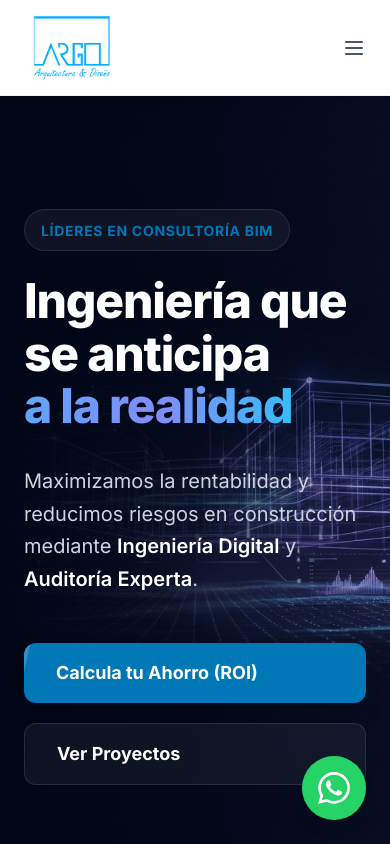
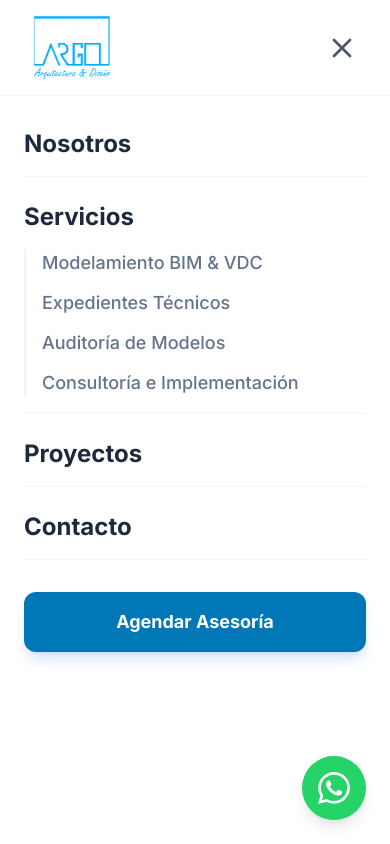
Before and after one commit to Cshion/argo-landing, a Next.js app: page / in a window 390 px wide. Both pictures are taken after a click on the button "Open menu". Shown: the top 844 px of the page. Built offline with nearby package versions, Linux system fonts and the light colour scheme.

Commit message:
feat: add responsive mobile navigation menu with body scroll lock.

```diff
--- a/src/components/Header.tsx
+++ b/src/components/Header.tsx
@@ -2,20 +2,34 @@
 
 import Link from 'next/link';
 import Image from 'next/image';
-import { ChevronDown } from 'lucide-react';
+import { ChevronDown, Menu, X } from 'lucide-react';
+import { useState, useEffect } from 'react';
 import { services } from '@/data/services';
 import { siteConfig } from '@/config/site';
 import { useCalendly } from '@/context/CalendlyContext';
 
 const Header = () => {
     const { openCalendly } = useCalendly();
+    const [isMobileMenuOpen, setIsMobileMenuOpen] = useState(false);
+
+    // Lock body scroll when menu is open
+    useEffect(() => {
+        if (isMobileMenuOpen) {
+            document.body.style.overflow = 'hidden';
+        } else {
+            document.body.style.overflow = 'unset';
+        }
+        return () => {
+            document.body.style.overflow = 'unset';
+        }
+    }, [isMobileMenuOpen]);
 
     return (
+        <>
             <header className="sticky top-0 z-50 bg-white/95 backdrop-blur-md border-b border-gray-200/50 h-24 flex items-center shadow-sm transition-all">
                 <div className="container mx-auto px-6 flex items-center justify-between">
                     <div className="flex-shrink-0">
-                    <Link href="/">
-                        {/* Increased Size as requested */}
+                        <Link href="/" onClick={() => setIsMobileMenuOpen(false)}>
                             <div className="relative w-24 h-24 md:w-32 md:h-32 flex items-center">
                                 <Image
                                     src="/argo_logo.png"
@@ -28,6 +42,7 @@
                         </Link>
                     </div>
 
+                    {/* Desktop Nav */}
                     <nav className="hidden md:flex gap-8 items-center">
                         {siteConfig.nav.main.map((item) => {
                             if (item.title === "Servicios") {
@@ -70,12 +85,86 @@
                         </button>
                     </div>
 
-                {/* Mobile Menu Button Pattern (Placeholder) */}
-                <button className="md:hidden text-gray-600">
-                    <svg className="w-6 h-6" fill="none" stroke="currentColor" viewBox="0 0 24 24"><path strokeLinecap="round" strokeLinejoin="round" strokeWidth={2} d="M4 6h16M4 12h16M4 18h16" /></svg>
+                    {/* Mobile Menu Trigger Button */}
+                    <button
+                        className="md:hidden p-2 text-gray-600 hover:text-accent transition-colors"
+                        onClick={() => setIsMobileMenuOpen(true)}
+                        aria-label="Open menu"
+                    >
+                        <Menu className="w-8 h-8" />
                     </button>
                 </div>
             </header>
+
+            {/* Mobile Menu Overlay - Independent Layer */}
+            <div className={`fixed inset-0 bg-white z-[100] md:hidden transition-all duration-300 ease-in-out h-[100dvh] ${isMobileMenuOpen ? 'opacity-100 visible' : 'opacity-0 invisible pointer-events-none'}`}>
+                <div className="flex flex-col h-full">
+                    {/* Mobile Header Inside Overlay */}
+                    <div className="h-24 flex items-center justify-between px-6 border-b border-gray-100 flex-shrink-0">
+                        <div className="relative w-24 h-24 flex items-center">
+                            <Image
+                                src="/argo_logo.png"
+                                alt="Argo Logo"
+                                fill
+                                className="object-contain"
+                                priority
+                            />
+                        </div>
+                        <button
+                            className="p-2 text-gray-600 hover:text-accent transition-colors"
+                            onClick={() => setIsMobileMenuOpen(false)}
+                            aria-label="Close menu"
+                        >
+                            <X className="w-8 h-8" />
+                        </button>
+                    </div>
+
+                    {/* Scrollable Content */}
+                    <div className="flex-1 overflow-y-auto px-6 py-8">
+                        <nav className="flex flex-col gap-6">
+                            {siteConfig.nav.main.map((item) => (
+                                <div key={item.title} className="flex flex-col border-b border-gray-100 pb-4">
+                                    <Link
+                                        href={item.href}
+                                        className="text-2xl font-bold text-slate-800"
+                                        onClick={() => setIsMobileMenuOpen(false)}
+                                    >
+                                        {item.title}
+                                    </Link>
+                                    {/* Show services inline for mobile */}
+                                    {item.title === "Servicios" && (
+                                        <div className="flex flex-col gap-3 mt-4 pl-4 border-l-2 border-slate-100">
+                                            {services.map((service) => (
+                                                <Link
+                                                    key={service.slug}
+                                                    href={`/servicios/${service.slug}`}
+                                                    className="text-lg font-medium text-slate-500 hover:text-accent"
+                                                    onClick={() => setIsMobileMenuOpen(false)}
+                                                >
+                                                    {service.title}
+                                                </Link>
+                                            ))}
+                                        </div>
+                                    )}
+                                </div>
+                            ))}
+                        </nav>
+
+                        <div className="mt-8 mb-8">
+                            <button
+                                onClick={() => {
+                                    setIsMobileMenuOpen(false);
+                                    openCalendly();
+                                }}
+                                className="w-full bg-accent hover:bg-blue-700 text-white text-lg font-bold py-4 rounded-xl shadow-lg shadow-blue-500/20"
+                            >
+                                Agendar Asesoría
+                            </button>
+                        </div>
+                    </div>
+                </div>
+            </div>
+        </>
     );
 };
 
--- a/src/components/Hero.tsx
+++ b/src/components/Hero.tsx
@@ -19,21 +19,21 @@
             <div className="absolute inset-0 bg-gradient-to-r from-slate-950 via-slate-950/80 to-transparent z-1 pointer-events-none"></div>
 
             <div className="container mx-auto px-6 relative z-10 flex flex-col justify-center h-full">
-                <div className="max-w-4xl opacity-0 animate-[fadeIn_1s_ease-out_forwards]">
-                    <div className="inline-block px-4 py-2 rounded-full bg-white/5 border border-white/10 backdrop-blur-md mb-6 animate-[slideDown_0.8s_ease-out_0.2s_forwards] opacity-0">
+                <div className="max-w-4xl opacity-0 animate-[fadeIn_0.5s_ease-out_forwards]">
+                    <div className="inline-block px-4 py-2 rounded-full bg-white/5 border border-white/10 backdrop-blur-md mb-6 animate-[slideDown_0.6s_ease-out_0.1s_forwards] opacity-0">
                         <span className="text-accent font-bold tracking-wider text-sm">LÍDERES EN CONSULTORÍA BIM</span>
                     </div>
 
-                    <h1 className="text-5xl md:text-7xl lg:text-8xl font-extrabold leading-[1.1] mb-8 tracking-tight animate-[slideUp_0.8s_ease-out_0.4s_forwards] opacity-0">
+                    <h1 className="text-5xl md:text-7xl lg:text-8xl font-extrabold leading-[1.1] mb-8 tracking-tight animate-[slideUp_0.6s_ease-out_0.2s_forwards] opacity-0">
                         Ingeniería que se anticipa <br />
                         <span className="text-transparent bg-clip-text bg-gradient-to-r from-blue-400 via-indigo-400 to-sky-400">a la realidad</span>
                     </h1>
 
-                    <p className="text-xl md:text-2xl text-slate-300 mb-12 max-w-2xl leading-relaxed font-light animate-[slideUp_0.8s_ease-out_0.6s_forwards] opacity-0">
+                    <p className="text-xl md:text-2xl text-slate-300 mb-12 max-w-2xl leading-relaxed font-light animate-[slideUp_0.6s_ease-out_0.3s_forwards] opacity-0">
                         Maximizamos la rentabilidad y reducimos riesgos en construcción mediante <strong className="text-white font-semibold">Ingeniería Digital</strong> y <strong className="text-white font-semibold">Auditoría Experta</strong>.
                     </p>
 
-                    <div className="flex flex-col sm:flex-row gap-5 animate-[slideUp_0.8s_ease-out_0.8s_forwards] opacity-0">
+                    <div className="flex flex-col sm:flex-row gap-5 animate-[slideUp_0.6s_ease-out_0.4s_forwards] opacity-0">
                         <Link href="#roi-calculator" className="group relative px-8 py-4 bg-accent text-white rounded-xl font-bold text-lg overflow-hidden transition-all hover:scale-[1.02] shadow-xl hover:shadow-blue-500/20">
                             <span className="relative z-10">Calcula tu Ahorro (ROI)</span>
                             <div className="absolute inset-0 bg-white/20 transform -skew-x-12 -translate-x-full group-hover:animate-shine"></div>
```
Lines whose indentation alone changed are shown as unchanged.
